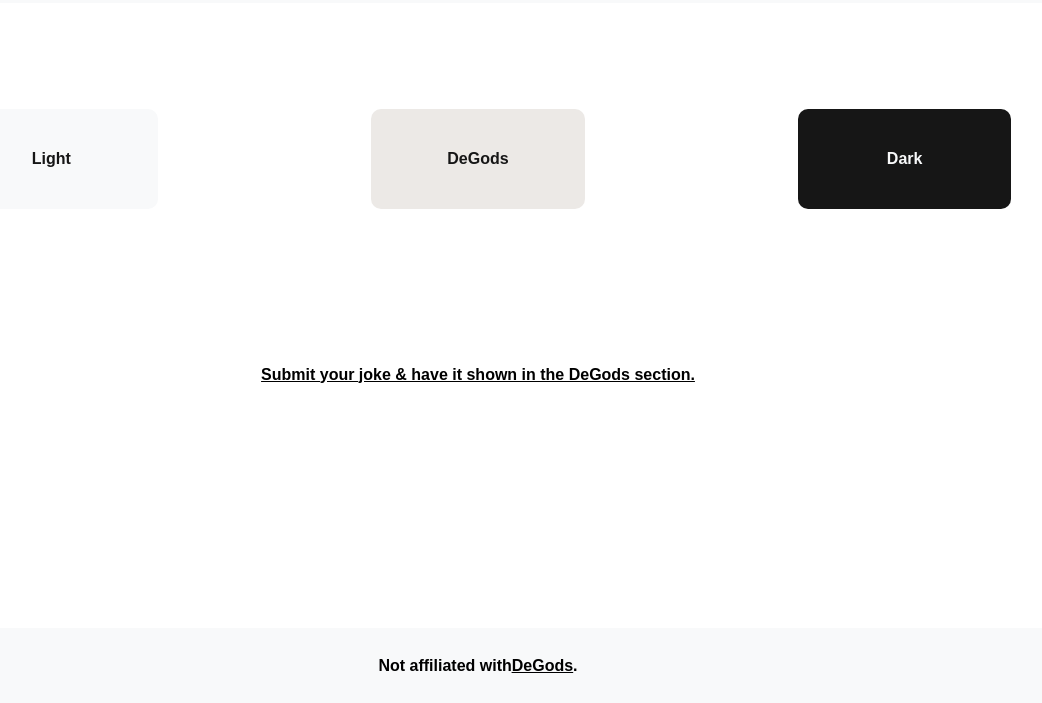
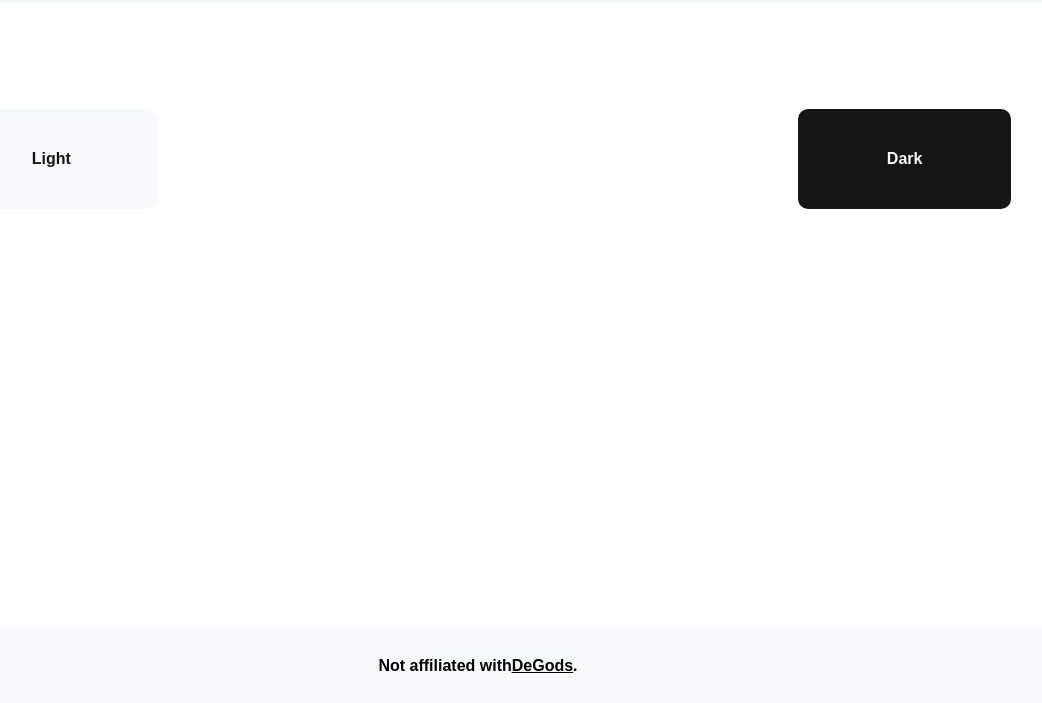
Before and after one commit to stjkr/dejokes, a plain HTML site: page index.html in a window 1280 px wide. Shown: the part 97-800 px from the top of the page, without its empty margins (162-1204 px from the left). Drawn offline with nearby package versions, Linux system fonts and the light colour scheme; a web font is replaced by a local one.

Commit message:
pre-pre-update

```diff
--- a/index.html
+++ b/index.html
@@ -32,19 +32,18 @@
                 <a href="./light.html" id="light" class="nav">Light</a>
             </div>
             <div class="display">
-                <a href="./degods.html" id="degods" class="nav">
-                    DeGods</a>
+                <!-- <a href="" id="degods" class="nav">
+                    DeGods</a> -->
             </div>
             <div class="display">
                 <a href="./dark.html" id="dark" class="nav">Dark</a>
             </div>
         </section>
-        <section class="bottom">
+        <!-- <section class="bottom">
             <div class="submit-box">
                 <a href="./submit.html"> Submit your joke & have it shown in the DeGods section.</a>
             </div>
-
-        </section>
+        </section> -->
     </section>
     <footer>
         Not affiliated with <a href="https://twitter.com/degodsnft" target="_blank"><u>DeGods</u></a>.
```
